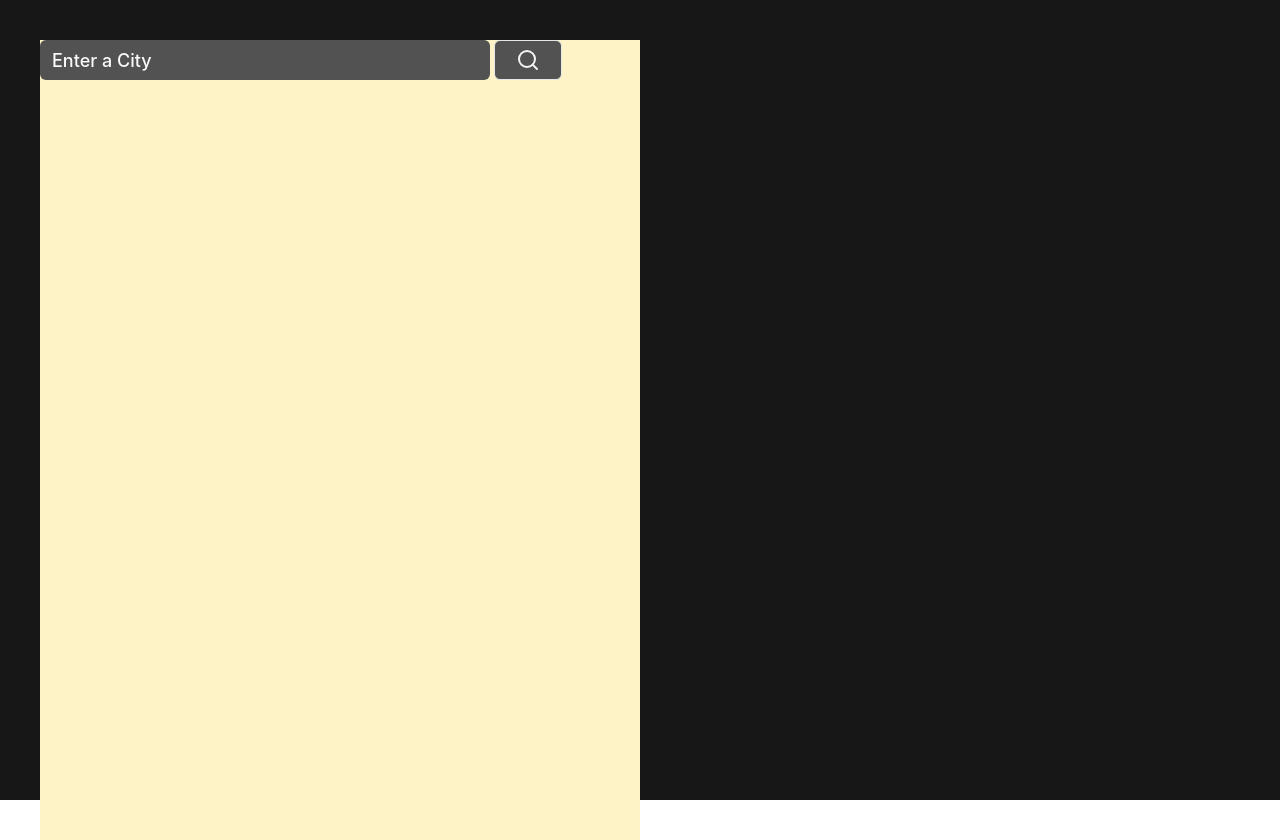
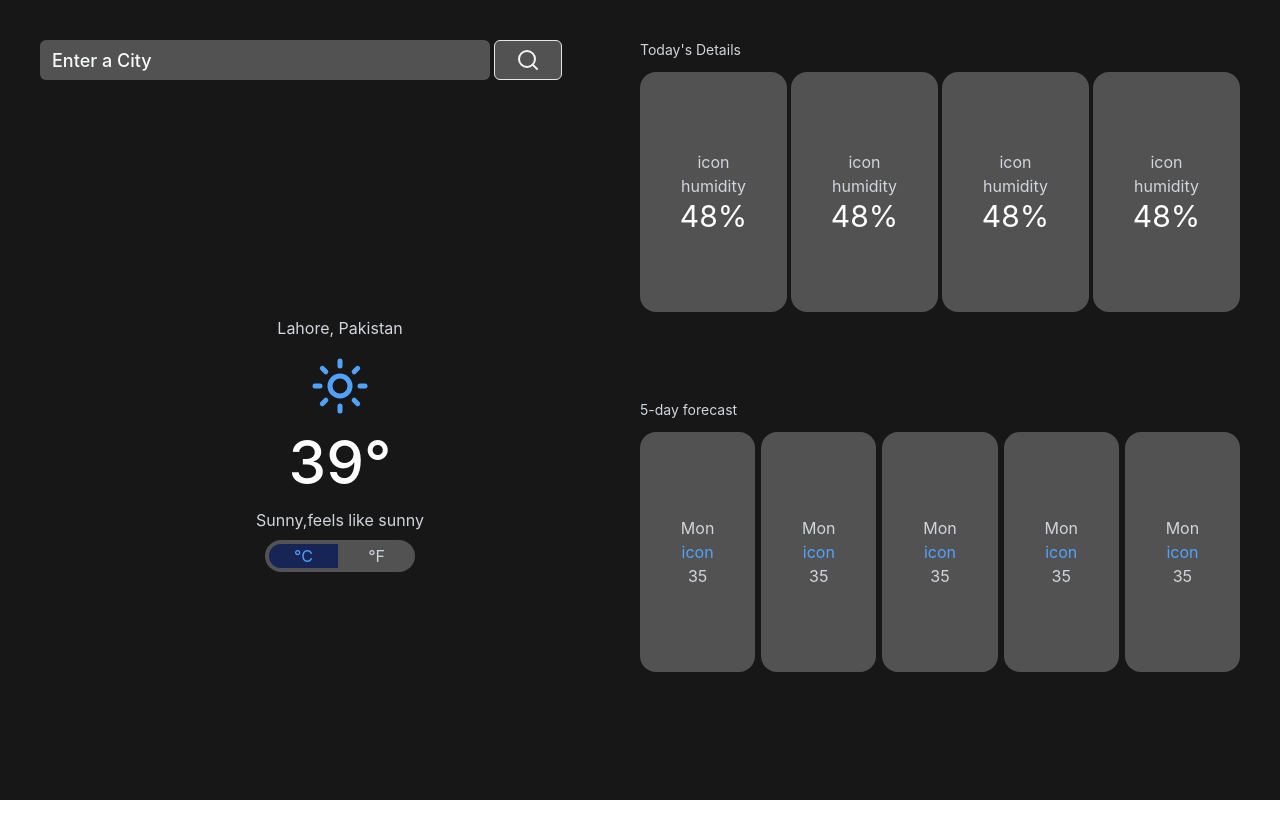
Before and after one commit to AneelaShahzad/WeatherApp-React.js, a React (Vite) app in the folder WeatherApp/: page / in a window 1280 px wide. After the commit the page ends 800 px from the top, so only its background shows below. Built offline with nearby package versions, Linux system fonts and the light colour scheme.

Commit message:
design is ready

```diff
--- a/WeatherApp/src/App.jsx
+++ b/WeatherApp/src/App.jsx
@@ -1,11 +1,13 @@
 
 import LeftUpper from "./components/leftupper/LeftUpper";
+import RightLower from "./components/rightlower/RightLower";
 
 function App()
 {
   return <>
-  <div class='bg-neutral-900 h-screen p-10'>
+  <div class='bg-neutral-900 h-screen p-10 flex flex-row'>
     <LeftUpper />
+    <RightLower />
   </div>
 
   </>
--- a/WeatherApp/src/components/leftupper/LeftUpper.jsx
+++ b/WeatherApp/src/components/leftupper/LeftUpper.jsx
@@ -1,9 +1,11 @@
-import SearchBar from "../searchbar/SearchBar";
+import CurrentDisplay from "./currentdisplay/CurrentDisplay";
+import SearchBar from "./searchbar/SearchBar";
 
 function LeftUpper()
 {
-    return <div className="w-1/2  bg-amber-100 h-screen">
+    return <div className="w-1/2  h-full">
         <SearchBar />
+        <CurrentDisplay />
     </div>
 }
 export default LeftUpper;
--- /dev/null
+++ b/WeatherApp/src/components/leftupper/currentdisplay/CurrentDisplay.jsx
@@ -0,0 +1,25 @@
+import { Sun } from "lucide-react";
+
+function CurrentDisplay()
+{
+
+   return <>
+   <div class='flex flex-col justify-center items-center h-full'>
+
+    <div className="location" class='text-base text-gray-300 py-2'>Lahore, Pakistan</div>
+
+    <div class='text-blue-400 py-2'><Sun size={60}/></div>
+
+    <div class='text-white text-6xl font-medium py-2'>39°</div>
+
+    <div class='text-base text-gray-300 py-2'>Sunny,feels like sunny</div>
+
+    <div class='py-1 px-1 bg-neutral-600 w-1/4 rounded-2xl flex  gap-1'>
+        <button class='text-blue-400 bg-blue-950 h-full w-1/2 rounded-l-2xl'>°C</button>
+        <button class='text-gray-300 h-full w-1/2 rounded-r-2xl'>°F</button>
+    </div>
+   </div>
+
+   </>
+}
+export default CurrentDisplay;
--- /dev/null
+++ b/WeatherApp/src/components/rightlower/ForecastCard/ForecastCard.jsx
@@ -0,0 +1,11 @@
+function ForecastCard()
+{
+    return <div class='h-2/3 w-1/5 rounded-2xl bg-neutral-600 my-3 flex
+    flex-col justify-center items-center'>
+        <p class='text-gray-300'>Mon</p>
+        <div class='text-blue-400'>icon</div>
+        <p class='text-gray-300'>35</p>
+    </div>
+
+}
+export default ForecastCard;
--- /dev/null
+++ b/WeatherApp/src/components/rightlower/RightLower.jsx
@@ -0,0 +1,18 @@
+import ForecastPortion from "./forecastportion/ForecastPortion"
+import TodayPortion from "./todayportion/TodayPortion"
+import TodaysCard from "./TodaysCard/TodaysCard"
+
+function RightLower()
+{
+    return <>
+    <div class='w-1/2 h-full'>
+
+    <TodayPortion/>
+
+    <ForecastPortion />
+
+
+    </div>
+    </>
+}
+export default RightLower
--- /dev/null
+++ b/WeatherApp/src/components/rightlower/TodaysCard/TodaysCard.jsx
@@ -0,0 +1,9 @@
+function TodaysCard()
+{
+    return <div class='bg-neutral-600 h-2/3 w-1/4 rounded-2xl my-3 flex flex-col justify-center items-center'>
+        <div class='text-gray-300'>icon</div>
+        <p class='text-gray-300'>humidity</p>
+        <p class='text-white text-3xl'>48%</p>
+    </div>
+}
+export default TodaysCard
--- /dev/null
+++ b/WeatherApp/src/components/rightlower/forecastportion/ForecastPortion.jsx
@@ -0,0 +1,16 @@
+import ForecastCard from "../ForecastCard/ForecastCard";
+
+function ForecastPortion()
+{
+    return <div class=' h-1/2'>
+    <p class='text-gray-300 text-sm'>5-day forecast</p>
+    <div class='h-full flex flex-row gap-1.5'>
+        <ForecastCard/>
+        <ForecastCard/>
+        <ForecastCard/>
+        <ForecastCard/>
+        <ForecastCard/>
+    </div>
+    </div>
+}
+export default ForecastPortion;
--- /dev/null
+++ b/WeatherApp/src/components/rightlower/todayportion/TodayPortion.jsx
@@ -0,0 +1,15 @@
+import TodaysCard from "../TodaysCard/TodaysCard";
+
+function TodayPortion()
+{
+    return <div class=' h-1/2 '>
+        <p class='text-gray-300 text-sm'>Today's Details</p>
+        <div class='h-full flex gap-1'>
+            <TodaysCard/>
+            <TodaysCard/>
+            <TodaysCard/>
+            <TodaysCard/>
+        </div>
+    </div>
+}
+export default TodayPortion;
```
Also changed, not shown: WeatherApp/src/components/leftupper/searchbar/SearchBar.jsx (renamed from WeatherApp/src/components/searchbar/SearchBar.jsx).
